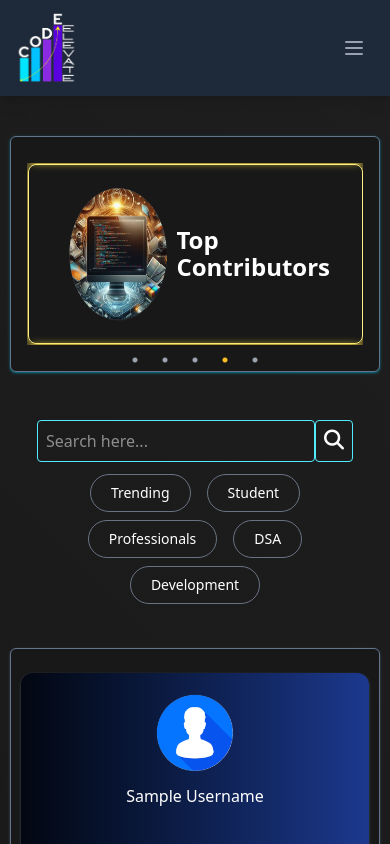
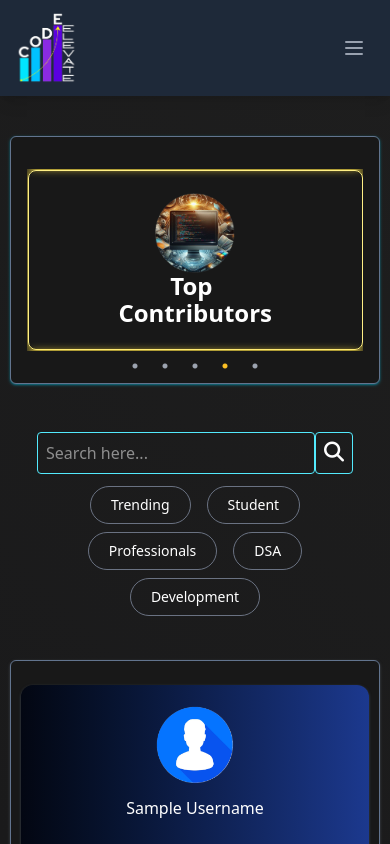
Before and after one commit to OmkarArdekar12/CodeElevate, a React (Vite) app in the folder frontend/: page / in a window 390 px wide. Shown: the top 844 px of the page. Built offline with nearby package versions, Linux system fonts and the light colour scheme.

Commit message:
Added Responsiveness

```diff
--- a/frontend/src/Footer.jsx
+++ b/frontend/src/Footer.jsx
@@ -1,4 +1,5 @@
 import { FaGithub, FaLinkedin, FaTwitter, FaEnvelope } from "react-icons/fa";
+import { Link } from "react-router-dom";
 
 export default function Footer() {
   return (
@@ -17,19 +18,19 @@ export default function Footer() {
           <h2 className="text-white text-lg font-semibold mb-4">Quick Links</h2>
           <ul className="space-y-2 text-sm">
             <li>
-              <a href="#home" className="hover:text-white">
+              <Link to="/" className="hover:text-white">
                 Home
-              </a>
+              </Link>
             </li>
             <li>
-              <a href="#about" className="hover:text-white">
+              <Link to="/about" className="hover:text-white">
                 About
-              </a>
+              </Link>
             </li>
             <li>
-              <a href="#explore" className="hover:text-white">
+              <Link to="/posts" className="hover:text-white">
                 Explore
-              </a>
+              </Link>
             </li>
           </ul>
         </div>
@@ -39,16 +40,31 @@ export default function Footer() {
             Connect with Us
           </h2>
           <div className="flex space-x-4 text-xl">
-            <a href="#" target="_blank" className="hover:text-white">
+            <a
+              href="https://www.linkedin.com/in/omkarardekar09"
+              target="_blank"
+              className="hover:text-white"
+            >
               <FaGithub />
             </a>
-            <a href="#" target="_blank" className="hover:text-white">
+            <a
+              href="https://www.linkedin.com/in/omkarardekar09"
+              target="_blank"
+              className="hover:text-white"
+            >
               <FaLinkedin />
             </a>
-            <a href="#" target="_blank" className="hover:text-white">
+            <a
+              href="https://www.linkedin.com/in/omkarardekar09"
+              target="_blank"
+              className="hover:text-white"
+            >
               <FaTwitter />
             </a>
-            <a href="#" className="hover:text-white">
+            <a
+              href="https://www.linkedin.com/in/omkarardekar09"
+              className="hover:text-white"
+            >
               <FaEnvelope />
             </a>
           </div>
--- a/frontend/src/Navbar.jsx
+++ b/frontend/src/Navbar.jsx
@@ -11,7 +11,9 @@ export default function Navbar() {
           <Link to="/">
             <div className="flex-shrink-0 flex items-center">
               <img src="/images/logo.png" alt="CodeElevate" className="h-18" />
-              <h1 className="LogoText ml-1 text-white text-3xl">CodeElevate</h1>
+              <h1 className="LogoText ml-1 text-white text-3xl hover:text-yellow-300">
+                CodeElevate
+              </h1>
             </div>
           </Link>
 
--- a/frontend/src/home/Hero.jsx
+++ b/frontend/src/home/Hero.jsx
@@ -54,7 +54,7 @@ const settings = {
 
 export default function Hero() {
   return (
-    <div className="HeroHome box flex text-white items-center justify-center w-[95%] h-59 p-12 rounded-md m-10 border border-slate-500 shadow-sm shadow-cyan-500/50">
+    <div className="HeroHome box flex text-white items-center justify-center w-[95%] h-66 p-12 rounded-md m-10 border border-slate-500 shadow-sm shadow-cyan-500/50">
       <div className="w-full">
         <Slider {...settings}>
           <TopCard
--- a/frontend/src/home/TopCard.jsx
+++ b/frontend/src/home/TopCard.jsx
@@ -1,9 +1,6 @@
 export default function TopCard({ image, text }) {
   return (
-    <div
-      className="TopCard flex items-center justify-center px-7 py-5 w-[26rem] h-45 rounded-lg border border-yellow-200 mx-10"
-      style={{ boxShadow: "0px 0px 10px #fde047" }}
-    >
+    <div className="TopCard flex items-center justify-center px-7 py-5 w-[26rem] h-45 rounded-lg border border-yellow-200 mx-10 my-1">
       <img src={image} alt={text} className="h-[100%] mx-2" />
       <div>
         <h1 className="font-bold text-4xl">Top</h1>
--- a/frontend/src/index.css
+++ b/frontend/src/index.css
@@ -22,6 +22,21 @@
   background-color: #181818;
 }
 
+.TopCard {
+  box-shadow: 0px 0px 10px #fde047;
+  transition: all 0.3s ease-in-out;
+}
+
+.TopCard:hover {
+  box-shadow: 0 0 1.5rem #fde047;
+  border-color: yellow;
+  /* box-shadow: 0 0 16px #fde047, inset 0 0 10px #fde047; */
+}
+
+.TopCard:hover h1 {
+  color: yellow;
+}
+
 .slick-dots li button:before {
   color: #9ca3af !important;
   opacity: 1 !important;
@@ -36,14 +51,16 @@
     width: 100%;
     padding: 0;
     margin: 0;
+    flex-direction: column;
   }
 
   .TopCard img {
-    height: 75%;
-    width: 30%;
+    height: 45%;
   }
 
   .TopCard h1 {
+    text-align: center;
+    width: 95%;
     font-size: 1.5rem;
   }
 
```
